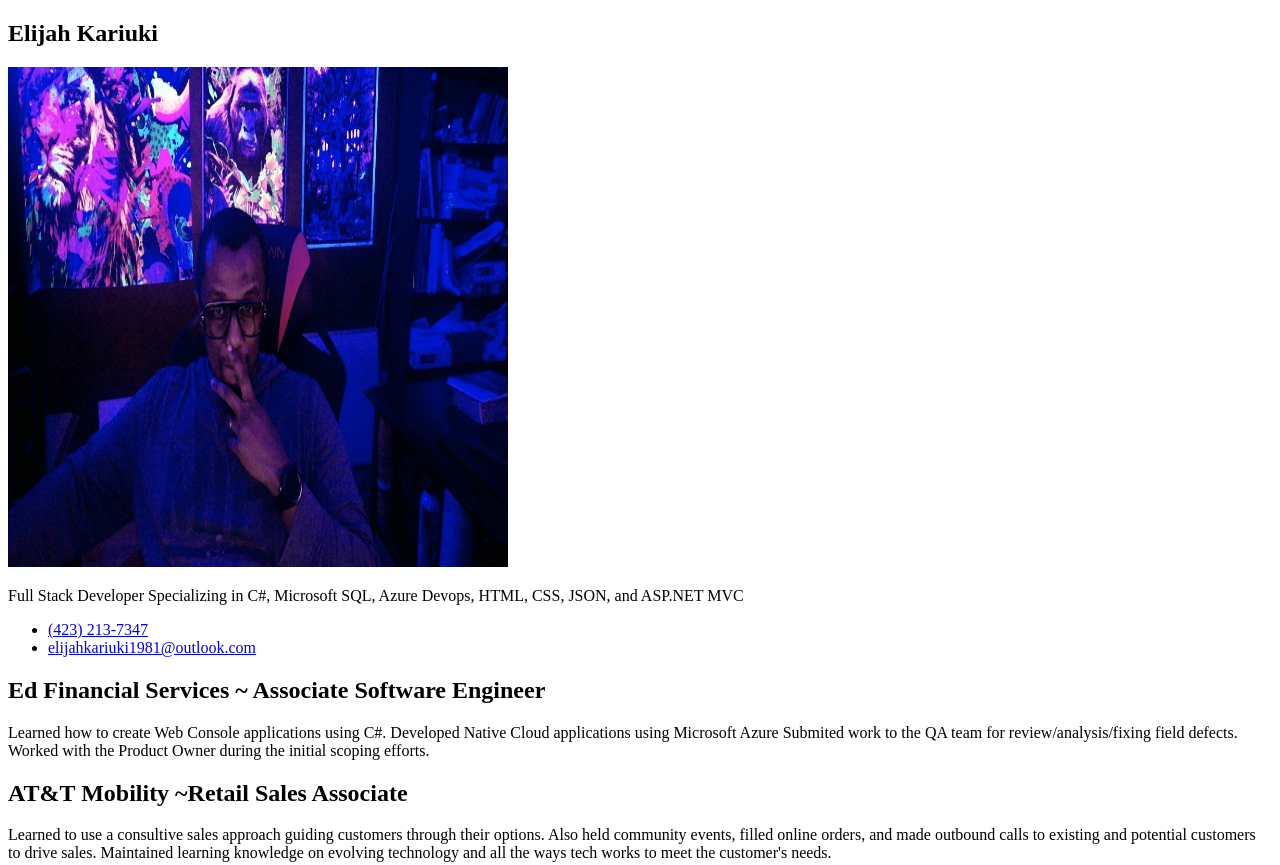
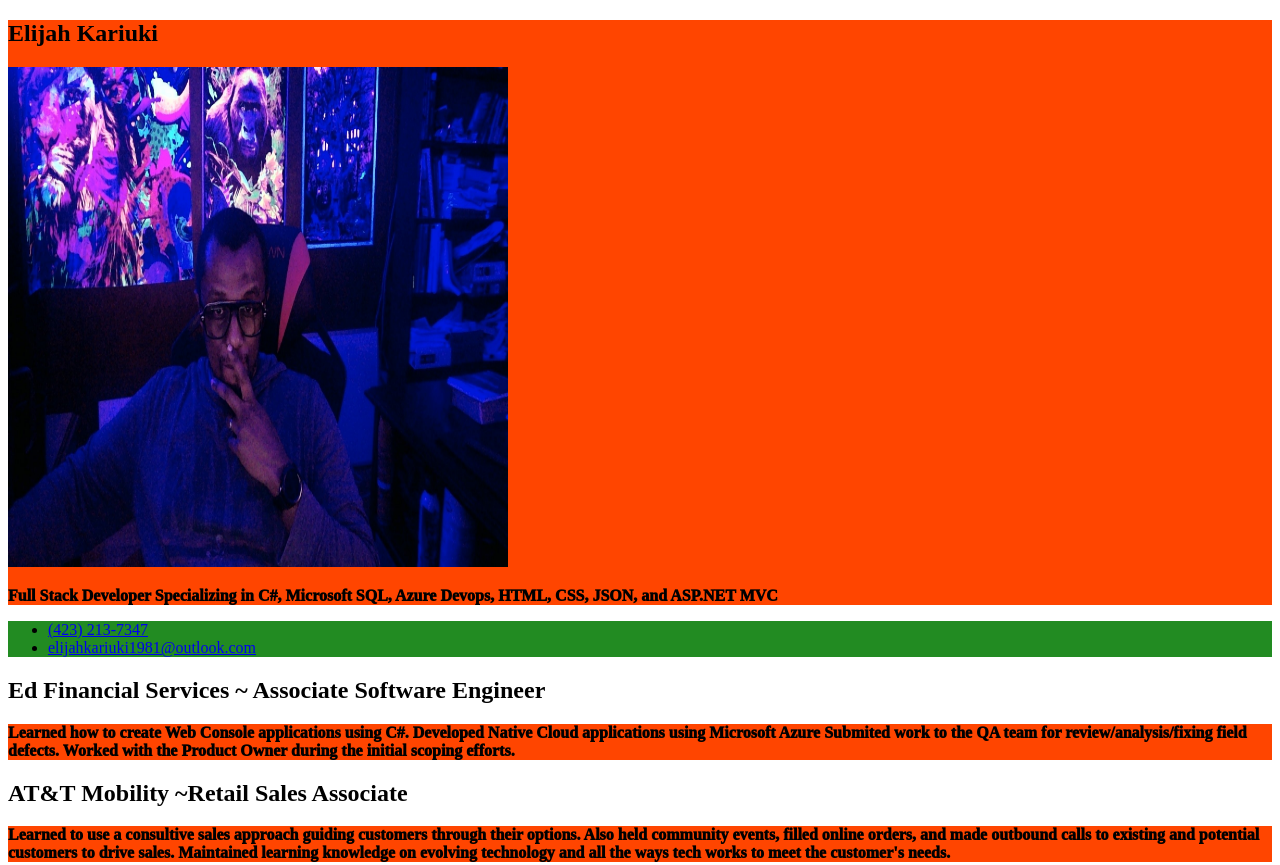
Before and after one commit to Elijah-Kariuki/HTMLTemplate, a plain HTML site: page index.html in a window 1280 px wide. Shown: the top 865 px of the page. Drawn offline with Linux system fonts and the light colour scheme.

Commit message:
Final Commit

```diff
--- a/index.html
+++ b/index.html
@@ -1,22 +1,25 @@
 <!DOCTYPE html>
 <html lang="en">
 <head>
+  <link rel="stylesheet" href="style.css">
     <meta charset="UTF-8">
     <meta http-equiv="X-UA-Compatible" content="IE=edge">
     <meta name="viewport" content="width=device-width, initial-scale=1.0">
     <title>Elijah's Portfolio</title>
 </head>
 <body>
-  <section>
+  <section id="introduction">
     <h1>Elijah Kariuki</h1>
     <img src="WIN_20230116_02_32_03_Pro (2).jpg" alt="Fun Picture" height="500" width="500">
     <p>Full Stack Developer Specializing in C#, Microsoft SQL, Azure Devops, HTML, CSS, JSON, and ASP.NET MVC</p>
   </section>
+  <section class="contact">
   <ul>
     <li><a href="tel: (423) 213-7347">(423) 213-7347</a></li>
     <li><a href="email: elijahkariuki1981@outlook.com">elijahkariuki1981@outlook.com</a></li>
   </ul>
-  <section>
+  </section>
+  <section class="employment">
     <h1>Ed Financial Services ~ Associate Software Engineer</h1>
     <p>Learned how to create Web Console applications using C#. Developed Native Cloud applications using Microsoft Azure
       Submited work to the QA team for review/analysis/fixing field defects. Worked with the Product Owner during the initial
@@ -24,7 +27,7 @@
     <h1>AT&T Mobility ~Retail Sales Associate</h1>
     <p>Learned to use a consultive sales approach guiding customers through their options. Also held community events, filled online orders, and made outbound calls to existing and potential customers to drive sales. Maintained learning knowledge on evolving technology and all the ways tech works to meet the customer's needs.</p>
   </section>
-  <section>
+  <section class="education">
     <h1>Milligan University ~ B.S. Business Management</h1>
     <p>Gained supervisory and managerial expertise with an emphasis in servant leadership skills in a variety of roles.</p>
     <h1>Milligan University ~ B.S. Computer Systems Information</h1>
--- /dev/null
+++ b/style.css
@@ -0,0 +1,11 @@
+p{
+    color:black;
+    background-color: orangered;
+    font-weight: 1000;
+}
+.contact{
+    background-color: forestgreen;
+}
+#introduction{
+    background-color: orangered;
+}
```
